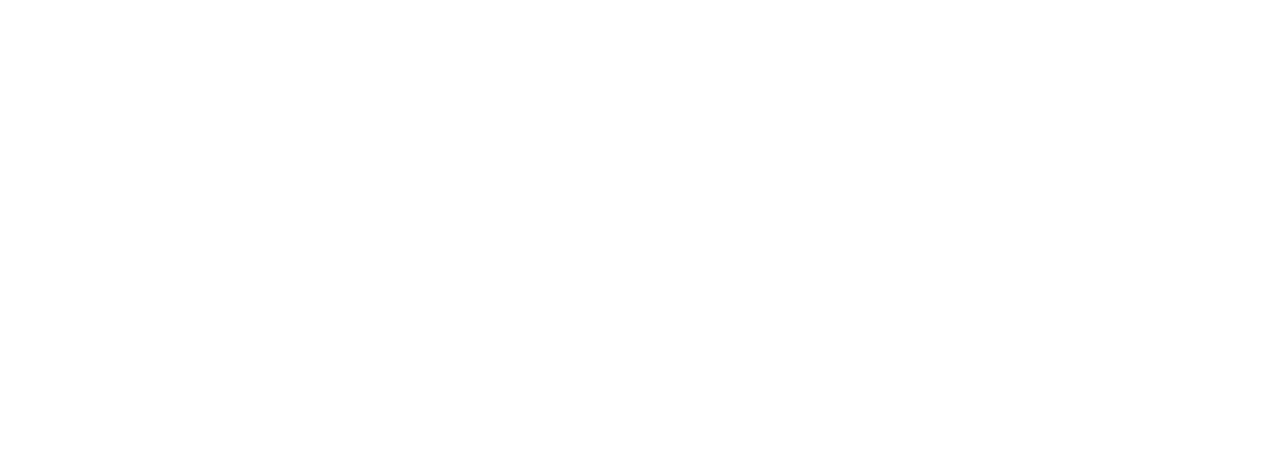
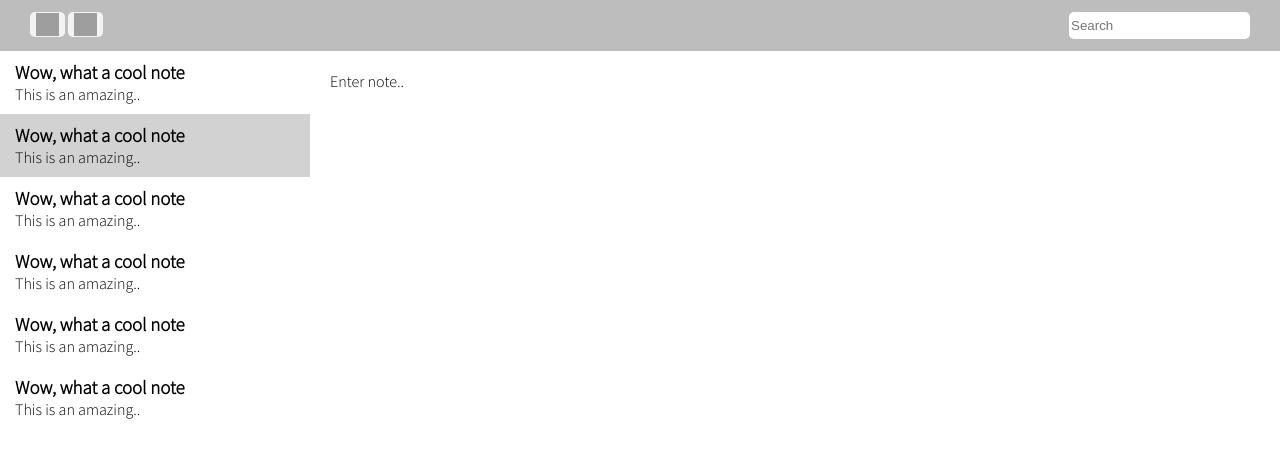
Before and after one commit to pplanejane/ios-notes, a React (Create React App) app: page / in a window 1280 px wide. Shown: the top 458 px of the page. Built offline with nearby package versions, Linux system fonts and the light colour scheme; grey boxes are pictures that could not be loaded.

Commit message:
create basic web layout for ios notes with html and css

```diff
--- a/public/index.html
+++ b/public/index.html
@@ -11,10 +11,60 @@
     />
     <link rel="apple-touch-icon" href="%PUBLIC_URL%/logo192.png" />
     <link rel="manifest" href="%PUBLIC_URL%/manifest.json" />
+    <link rel="preconnect" href="https://fonts.googleapis.com">
+    <link rel="preconnect" href="https://fonts.gstatic.com" crossorigin>
+    <link href="https://fonts.googleapis.com/css2?family=Source+Sans+Pro:wght@300&display=swap" rel="stylesheet">
     <title>React App</title>
   </head>
   <body>
     <noscript>You need to enable JavaScript to run this app.</noscript>
     <div id="root"></div>
+
+    <header class="header">
+      <div class="header-content">
+          <div class="buttons">
+              <button class="btn-create">
+                  <img class="img-create" src="../public/icons/create.svg" alt="Create">
+              </button>
+              <button class="btn-delete">
+                  <img class="img-delete" src="../public/icons/trash.svg" alt="Delete">
+              </button>
+          </div>
+          <div class="search">
+              <input class="input-search" type="text" placeholder="Search" id="search"></input>
+          </div>
+      </div>
+  </header>
+  <div class="main">
+      <aside class="sidebar">
+          <div class="note">
+              <h3>Wow, what a cool note</h3>
+              <p>This is an amazing..</p>
+          </div>
+          <div class="note active">
+              <h3>Wow, what a cool note</h3>
+              <p>This is an amazing..</p>
+          </div>
+          <div class="note">
+              <h3>Wow, what a cool note</h3>
+              <p>This is an amazing..</p>
+          </div>
+          <div class="note">
+              <h3>Wow, what a cool note</h3>
+              <p>This is an amazing..</p>
+          </div>
+          <div class="note">
+              <h3>Wow, what a cool note</h3>
+              <p>This is an amazing..</p>
+          </div>
+          <div class="note">
+              <h3>Wow, what a cool note</h3>
+              <p>This is an amazing..</p>
+          </div>
+      </aside>
+      <div class="content">
+          <div class="note-content" contenteditable="true">Enter note..</div>
+      </div>
+  </div>
   </body>
 </html>
--- a/src/index.css
+++ b/src/index.css
@@ -1,4 +1,105 @@
 body {
   margin: 0;
-	padding: 0;
+  padding: 0;
+  font-family: 'Source Sans Pro', sans-serif;
 }
+
+h3 {
+  padding: 10px 0 0 15px;
+  margin: 0;
+}
+
+p {
+  padding: 0 0 10px 15px;
+  margin: 0;
+}
+
+button {
+  border: 0;
+  border-radius: 5px;
+  width: 35px;
+  height: 25px;
+  background-color: rgb(243, 243, 243);
+}
+
+button:hover {
+  background-color: rgb(255, 255, 255);
+}
+
+.img-create {
+  width: 23px;
+  height: 23px;
+}
+
+.img-delete {
+  width: 23px;
+  height: 23px;
+}
+
+.search {
+  padding: 12px 30px 0 0;
+}
+
+.input-search {
+  border: 0;
+  border-radius: 5px;
+  height: 25px;
+}
+
+.input-search:focus {
+  outline: none;
+}
+
+.buttons {
+  padding: 12px 0 0 30px;
+}
+
+.header {
+  background-color: rgb(189, 189, 189);
+  height: 51px;
+}
+
+.header-content {
+  display: flex;
+  flex-direction: row;
+  justify-content: space-between
+}
+
+.main {
+  display: flex;
+  flex-direction: row;
+}
+
+.sidebar {
+  width: 25%;
+  height: 100%;
+}
+
+.note {
+
+}
+
+.note:hover {
+  background-color: rgb(210, 210, 210);
+}
+
+.active {
+  background-color: rgb(210, 210, 210);
+}
+
+.content {
+  padding: 20px;
+  width: 75%;
+  height: 100%;
+}
+
+.note-content {
+  border: 0;
+  border-radius: 5px;
+  width: 100%;
+  height: 100%;
+}
+
+.note-content:focus {
+  outline: none;
+}
```
Also changed, not shown: src/resources/icons/create.svg (added), src/resources/icons/trash.svg (added).
